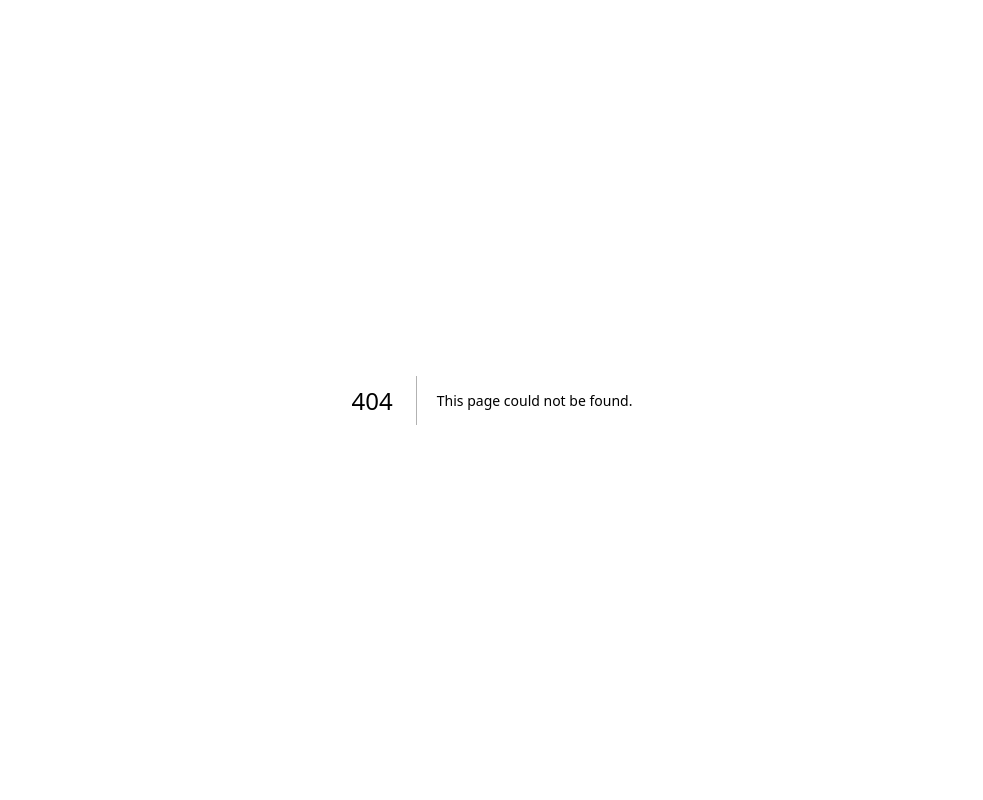
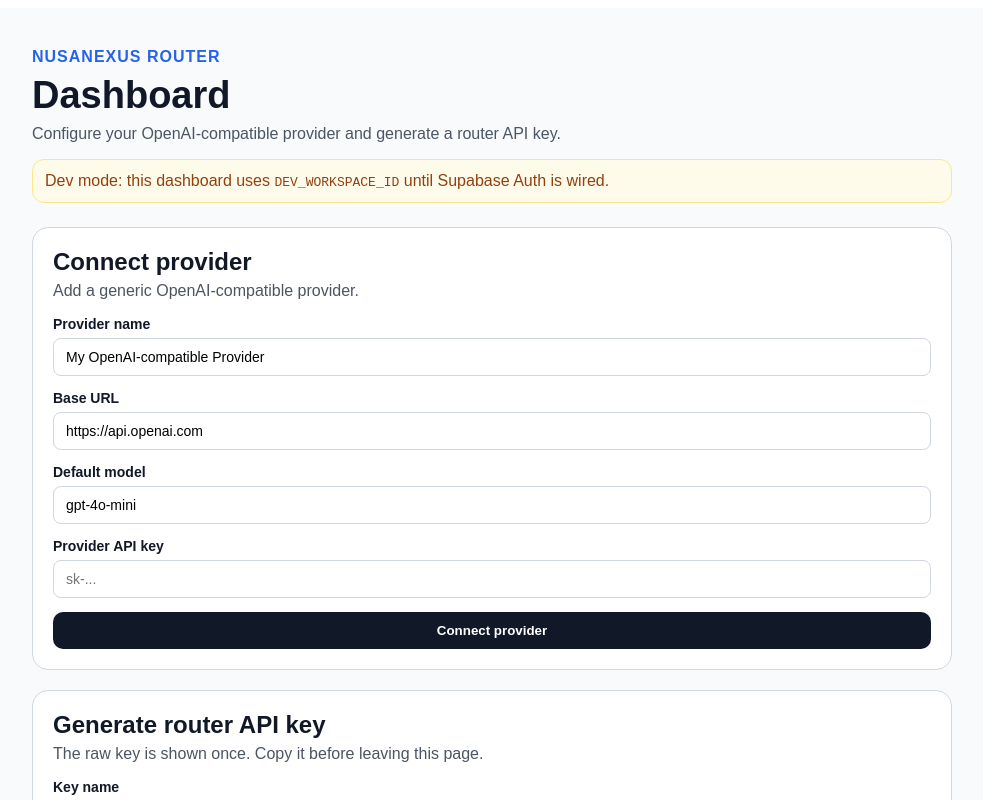
Before and after one commit to edodoyokz/cloud-router, a Next.js app in the folder apps/web/: page /dashboard in a window 1280 px wide. Before the commit this address had no page. Shown: the top 800 px of the page, without its empty margins (148-1131 px from the left). Built offline with nearby package versions, Linux system fonts and the light colour scheme; no server answers.

Commit message:
feat: add minimal dashboard page

```diff
--- /dev/null
+++ b/apps/web/app/dashboard/page.jsx
@@ -0,0 +1,27 @@
+import DashboardClient from './dashboard-client.jsx';
+
+export const metadata = {
+  title: 'Dashboard — NusaNexus Router'
+};
+
+export default function DashboardPage() {
+  const routerBaseUrl = process.env.NEXT_PUBLIC_ROUTER_BASE_URL || 'http://localhost:8080';
+
+  return (
+    <main style={{ minHeight: '100vh', background: '#f8fafc', color: '#111827', fontFamily: 'sans-serif' }}>
+      <div style={{ maxWidth: 920, margin: '0 auto', padding: '40px 24px', display: 'grid', gap: 24 }}>
+        <header style={{ display: 'grid', gap: 8 }}>
+          <p style={{ margin: 0, color: '#2563eb', fontWeight: 800, letterSpacing: 1, textTransform: 'uppercase' }}>NusaNexus Router</p>
+          <h1 style={{ margin: 0, fontSize: 38 }}>Dashboard</h1>
+          <p style={{ margin: 0, color: '#4b5563', fontSize: 16 }}>
+            Configure your OpenAI-compatible provider and generate a router API key.
+          </p>
+          <div style={{ marginTop: 8, border: '1px solid #fde68a', background: '#fffbeb', color: '#92400e', borderRadius: 12, padding: 12 }}>
+            Dev mode: this dashboard uses <code>DEV_WORKSPACE_ID</code> until Supabase Auth is wired.
+          </div>
+        </header>
+        <DashboardClient routerBaseUrl={routerBaseUrl} />
+      </div>
+    </main>
+  );
+}
```
